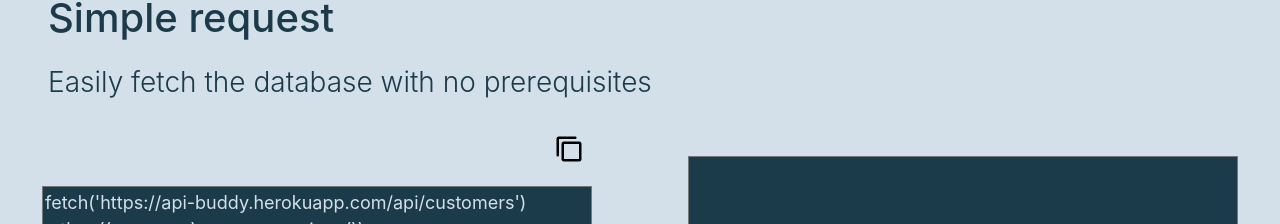
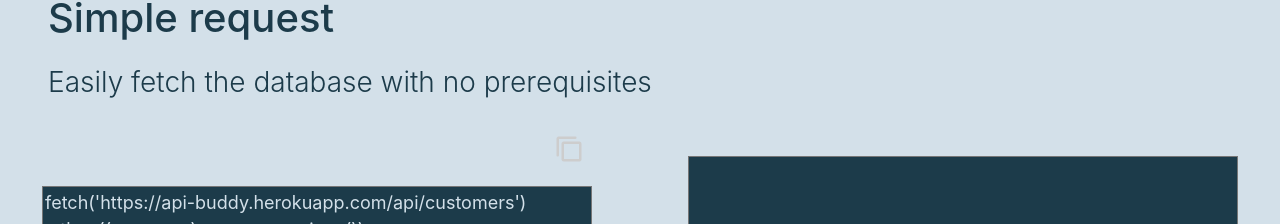
Before and after one commit to SidnevIgor/api-buddy-react, a React (Create React App) app: page / in a window 1280 px wide. Shown: the part 1550-1774 px from the top of the page. Built offline with nearby package versions, Linux system fonts and the light colour scheme; no server answers.

Commit message:
Changing copu img

```diff
--- a/src/components/fetching.jsx
+++ b/src/components/fetching.jsx
@@ -25,7 +25,7 @@ export default class Fetching extends Component {
         <div className="d-flex justify-content-center">
 
         <div className = "m-5">
-        <img src = { require("./images/copy.png")} style = {{position: "relative", bottom: "5%", left: "93%"}} width = "30px" height = "30px" className = "copyimg" onClick = {() => this.handleCopy()}></img>
+        <img src = { require(`./images/${this.props.backgroundClr == "#D3E0E9" ? 'copyW' : 'copyB'}.png`)} style = {{position: "relative", bottom: "5%", left: "93%"}} width = "30px" height = "30px" className = "copyimg" onClick = {() => this.handleCopy()}></img>
         <textarea type='text' style={{ height: "400px", width: "550px", backgroundColor: this.props.headingClr, color: this.props.backgroundClr, resize: "none", fontSize: "18px" }}
             data-gramm_editor="false"
             value={this.state.query}
```
Also changed, not shown: src/components/images/copyB.png (renamed from src/components/images/copy.png), src/components/images/copyW.png (added).
